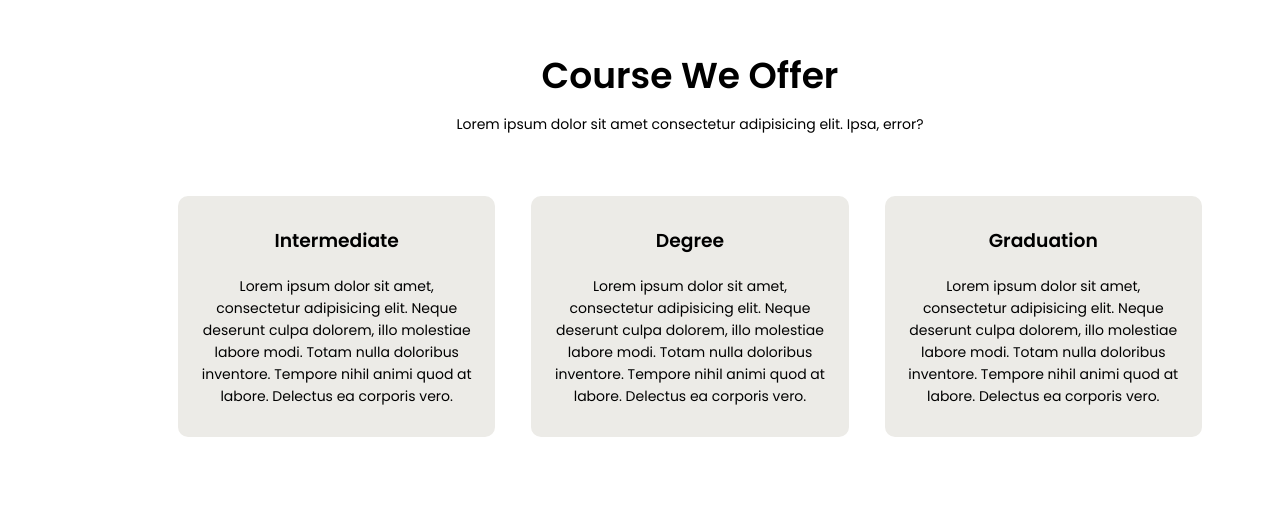
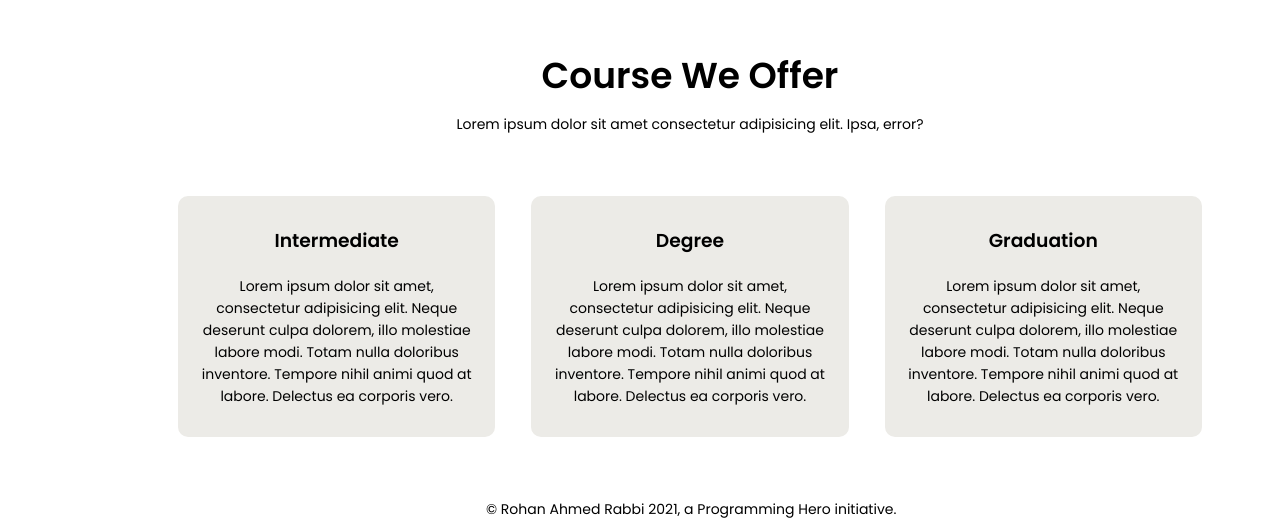
Before and after one commit to RabbiAlam12/font-in-design, a plain HTML site: page index.html in a window 1280 px wide. Shown: the part 802-1332 px from the top of the page. Before the commit the page ends 1290 px from the top, so only its background shows below. Drawn offline with Linux system fonts and the light colour scheme.

Commit message:
footer added

```diff
--- a/index.html
+++ b/index.html
@@ -73,7 +73,9 @@
     </div>
 
 </section>
-
+<footer>
+    <p>© Rohan Ahmed Rabbi 2021, a Programming Hero initiative.</p>
+</footer>
 
 <body>
 
--- a/style.css
+++ b/style.css
@@ -120,3 +120,7 @@
     .coloum:hover{
         box-shadow: 0 0 20px 0px rgba(0,0,0,0.2);
     }
+    footer{
+        text-align: center;
+        padding-left: 8%;
+    }
```
